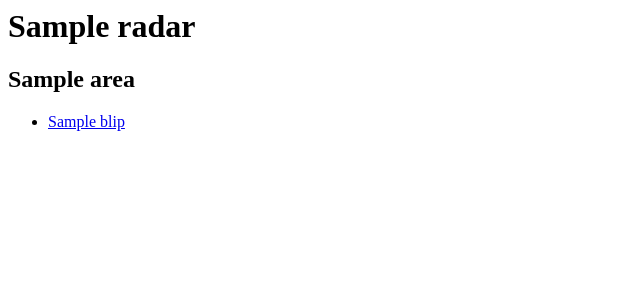
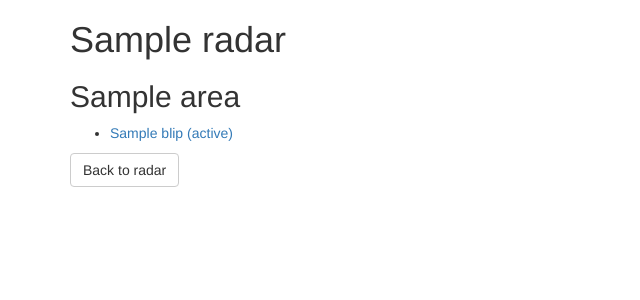
Before and after one commit to moorinl/django-technology-radar, a Django app: template technology_radar/templates/technology_radar/area.html in a window 1280 px wide. Shown: the top 300 px of the page, without its empty margins (0-640 px from the left). Run offline with Django 3.2, Linux system fonts and the light colour scheme; the template is opened without the code that fills it: most values are stand-ins (such as "Sample title", 1, 10 or a date in 2020); some libraries are stand-ins or nearby versions.

Commit message:
added base template added bootstrap styled buttons

```diff
--- a/technology_radar/templates/technology_radar/area.html
+++ b/technology_radar/templates/technology_radar/area.html
@@ -1,15 +1,22 @@
+{% extends "technology_radar/base.html" %}
+
 {% load i18n %}
 
+{% block content %}
 <h1>{{ radar.name }}</h1>
 <h2>{{ area }}</h2>
 {% if blips %}
 <ul>
     {% for blip in blips %}
     <li>
-        <a href="{% url 'blip-detail' radar.slug blip.area.slug blip.slug %}">{{ blip.name }}</a>
+        <a href="{% url 'blip-detail' radar.slug blip.area.slug blip.slug %}">{{ blip.name }} ({{ blip.status }}){% if blip.is_new %} <span class="badge">{% trans "new" %}</span>{% endif %}</a>
     </li>
     {% endfor %}
 </ul>
 {% else %}
 <p>{% trans "No radar blips are available." %}</p>
 {% endif %}
+<p>
+    <a href="{% url 'radar-detail' radar.slug %}" class="btn btn-default">{% trans "Back to radar" %}</a>
+</p>
+{% endblock %}
--- /dev/null
+++ b/technology_radar/templates/technology_radar/base.html
@@ -0,0 +1,19 @@
+{% load i18n static %}
+
+<!DOCTYPE html>
+<html>
+    <head>
+        <meta charset="utf-8" />
+        <meta http-equiv=X-UA-Compatible content="IE=edge" />
+        <title>{% block title %}{% endblock %}{% block title_suffix %}{% endblock %}</title>
+        <meta name="description" content="{% block description %}{% endblock %}" />
+        <meta name=viewport content="width=device-width,initial-scale=1" />
+        <link rel="stylesheet" href="https://maxcdn.bootstrapcdn.com/bootstrap/3.3.6/css/bootstrap.min.css" />
+    </head>
+    <body>
+        <div class="container">
+            {% block content %}{% endblock %}
+        </div>
+    </body>
+    </body>
+</html>
--- a/technology_radar/templates/technology_radar/blip.html
+++ b/technology_radar/templates/technology_radar/blip.html
@@ -1,5 +1,8 @@
+{% extends "technology_radar/base.html" %}
+
 {% load i18n %}
 
+{% block content %}
 <h1>{{ blip.name }}</h1>
 <h2>{{ blip.status }}</h2>
 <p>{{ blip.body }}</p>
@@ -16,5 +19,6 @@
 </ul>
 {% endif %}
 <p>
-    <a href="{% url 'radar-detail' blip.radar.slug %}">{% trans "Back to radar" %}</a>
+    <a href="{% url 'radar-detail' blip.radar.slug %}" class="btn btn-default">{% trans "Back to radar" %}</a>
 </p>
+{% endblock %}
--- a/technology_radar/templates/technology_radar/index.html
+++ b/technology_radar/templates/technology_radar/index.html
@@ -1,5 +1,8 @@
+{% extends "technology_radar/base.html" %}
+
 {% load i18n %}
 
+{% block content %}
 <h1>{% trans "Technology Radar" %}</h1>
 {% if radars %}
 <ul>
@@ -12,3 +15,4 @@
 {% else %}
 <p>{% trans "No radars are available." %}</p>
 {% endif %}
+{% endblock %}
```
Also changed, not shown: technology_radar/templates/technology_radar/radar.html (+8 -3 lines).
